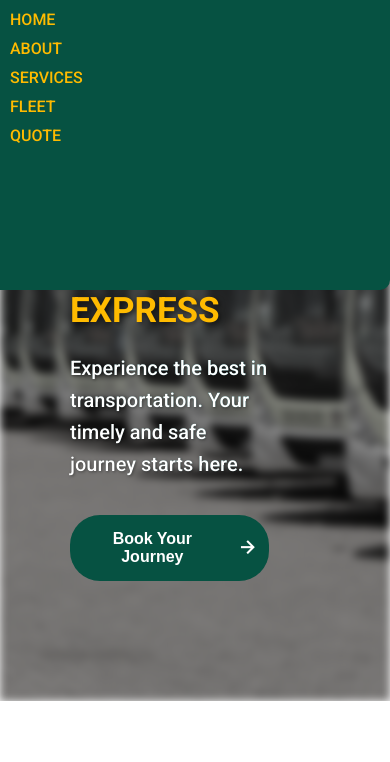
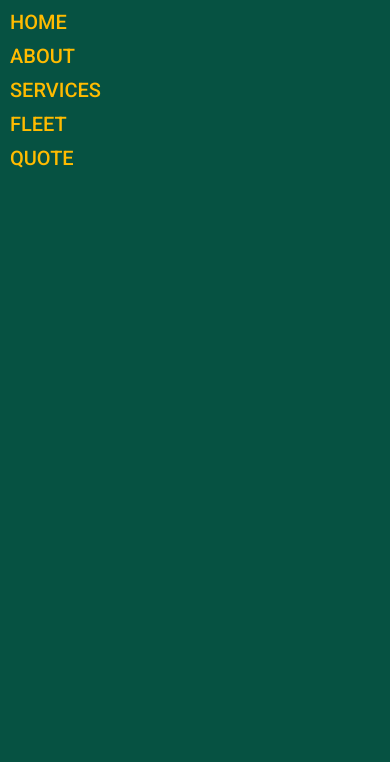
Before and after one commit to ThulaniMthembu/shobafuze, a website: page index.html in a window 390 px wide. Both pictures are taken after a click on the button 352 px from the left and 40 px from the top of the page. Shown: the part 82-844 px from the top of the page. Drawn offline with nearby package versions, Linux system fonts and the light colour scheme.

Commit message:
updates on navbar

```diff
--- a/script.js
+++ b/script.js
@@ -33,6 +33,7 @@ document.addEventListener('DOMContentLoaded', function () {
 	// Function to toggle menu
 	function toggleMenu() {
 		hamburger.classList.toggle('active');
+		document.body.classList.toggle('no-scroll');
 
 		if (linksContainer.classList.contains('show')) {
 			linksContainer.classList.remove('show');
--- a/styles.css
+++ b/styles.css
@@ -22,6 +22,10 @@ html {
 
 body {
 	font-family: 'Roboto', sans-serif;
+}
+
+.no-scroll {
+	overflow: hidden;
 }
 
 .section {
@@ -709,14 +713,16 @@ footer {
 
 	#links-container.show {
 		display: block;
-		max-height: 300px;
 		margin-top: 12px;
 		height: 100vh;
 		animation: slideIn 1s ease-in-out;
 	}
 
+	#links-container.show a {
+		font-size: 1.25rem;
+	}
+
 	#links-container.hide {
-		max-height: 300px;
 		margin-top: 12px;
 		height: 100vh;
 		animation: slideOut 1s ease-out;
```
